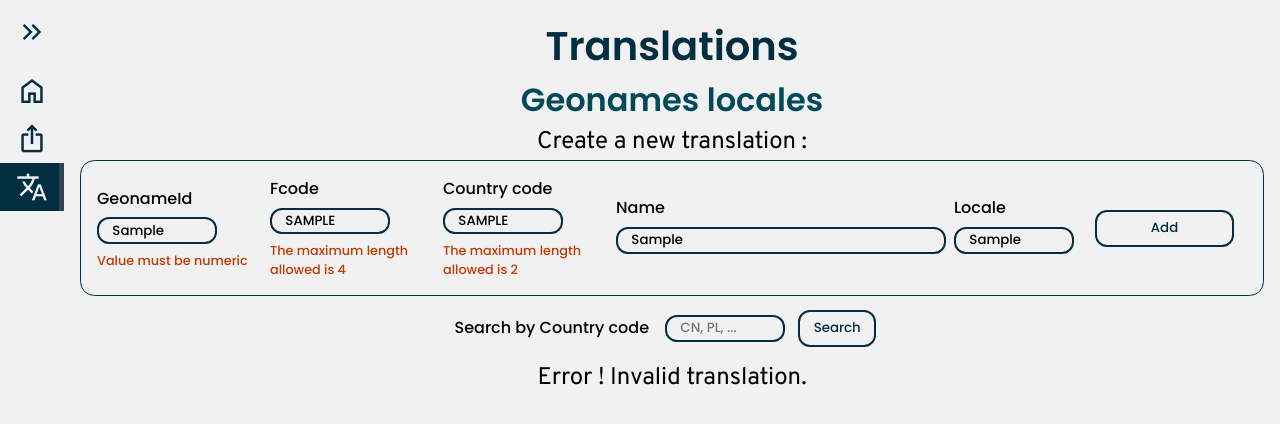
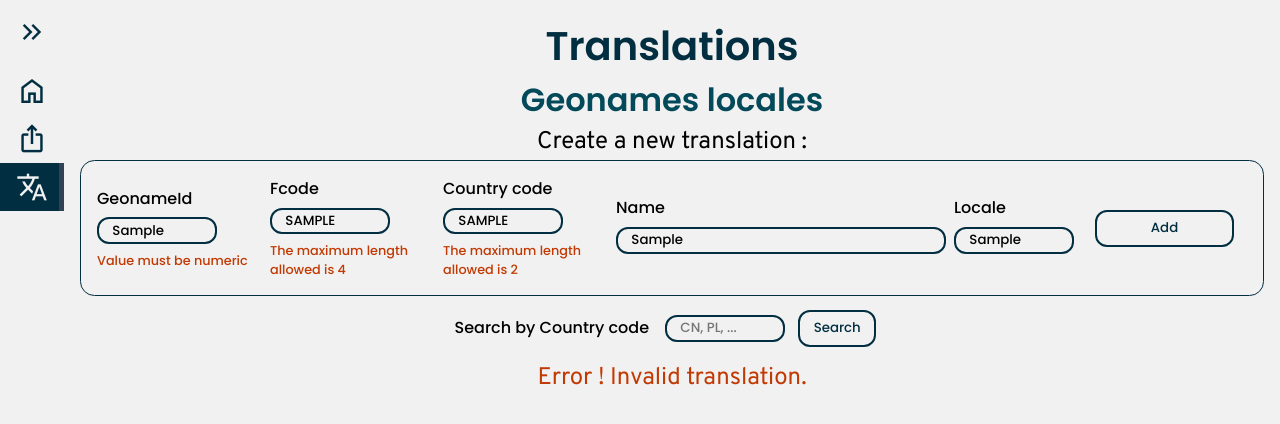
Before and after one commit to uglykidmat/geonames-vue, a Vue app: page /translations in a window 1280 px wide. Both pictures are taken after typing "Sample", "Sample", "Sample", "Sample", "Sample" into the empty fields and a click on the button "Add". Shown: the top 424 px of the page. Built offline with nearby package versions, Linux system fonts and the light colour scheme.

Commit message:
(fix): wrong errors colour

```diff
--- a/src/views/TranslationsView.vue
+++ b/src/views/TranslationsView.vue
@@ -280,10 +280,10 @@ async function translationDelete(index) {
         </div>
         <span class="loader" v-if="loader"></span>
         <div v-if="emptyResponse && !loader">No translations yet !</div>
-        <div v-if="errorHappened">
+        <div class="errormessage" v-if="errorHappened">
             <p>Error ! Could not reach the API.</p>
         </div>
-        <div v-if="translationValidationErrorsHappened">
+        <div class="errormessage" v-if="translationValidationErrorsHappened">
             <p>Error ! Invalid translation.</p>
         </div>
         <div v-if="errorHappened" class="patchresponse">{{ patchResponse }}</div>
@@ -315,6 +315,10 @@ async function translationDelete(index) {
     display: flex;
     flex-flow: column nowrap;
     align-items: center;
+
+    .errormessage{
+        color:var(--warning);
+    }
 
     .capitalized {
         text-transform: uppercase;
```
